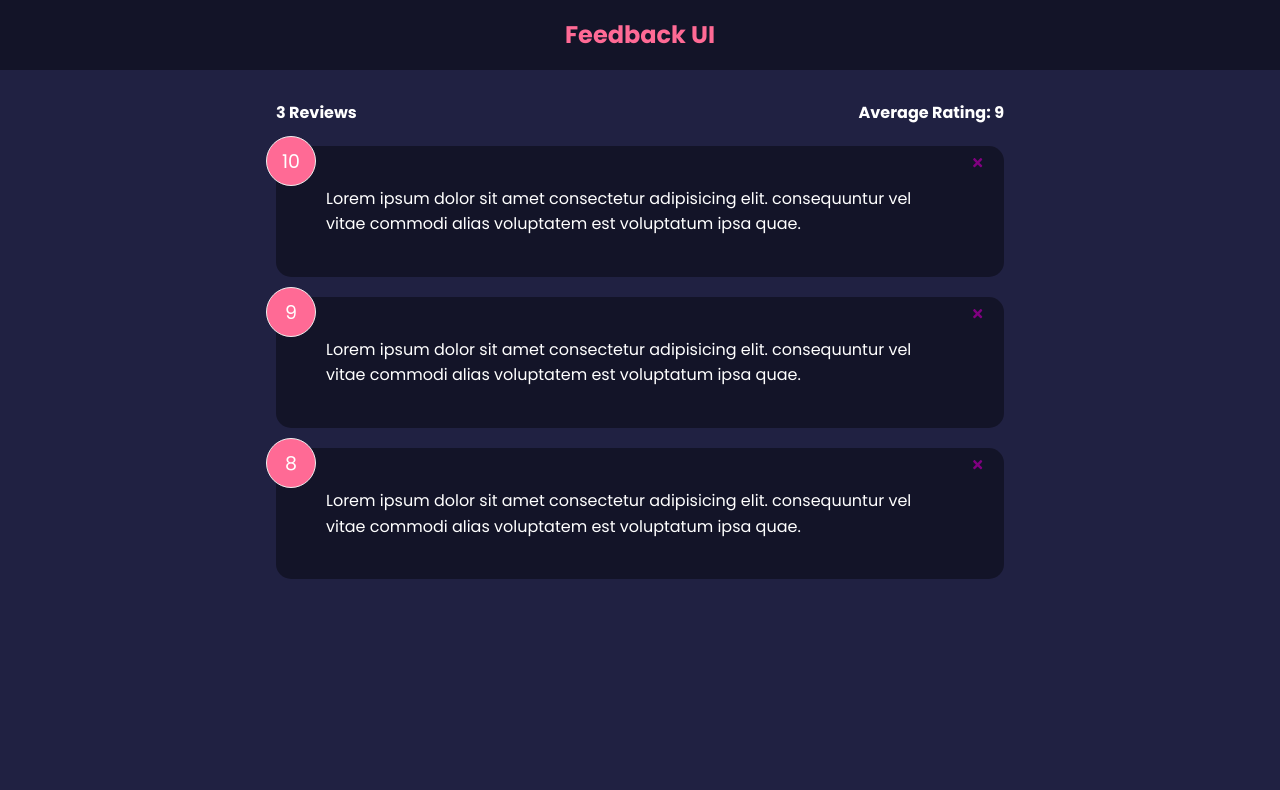
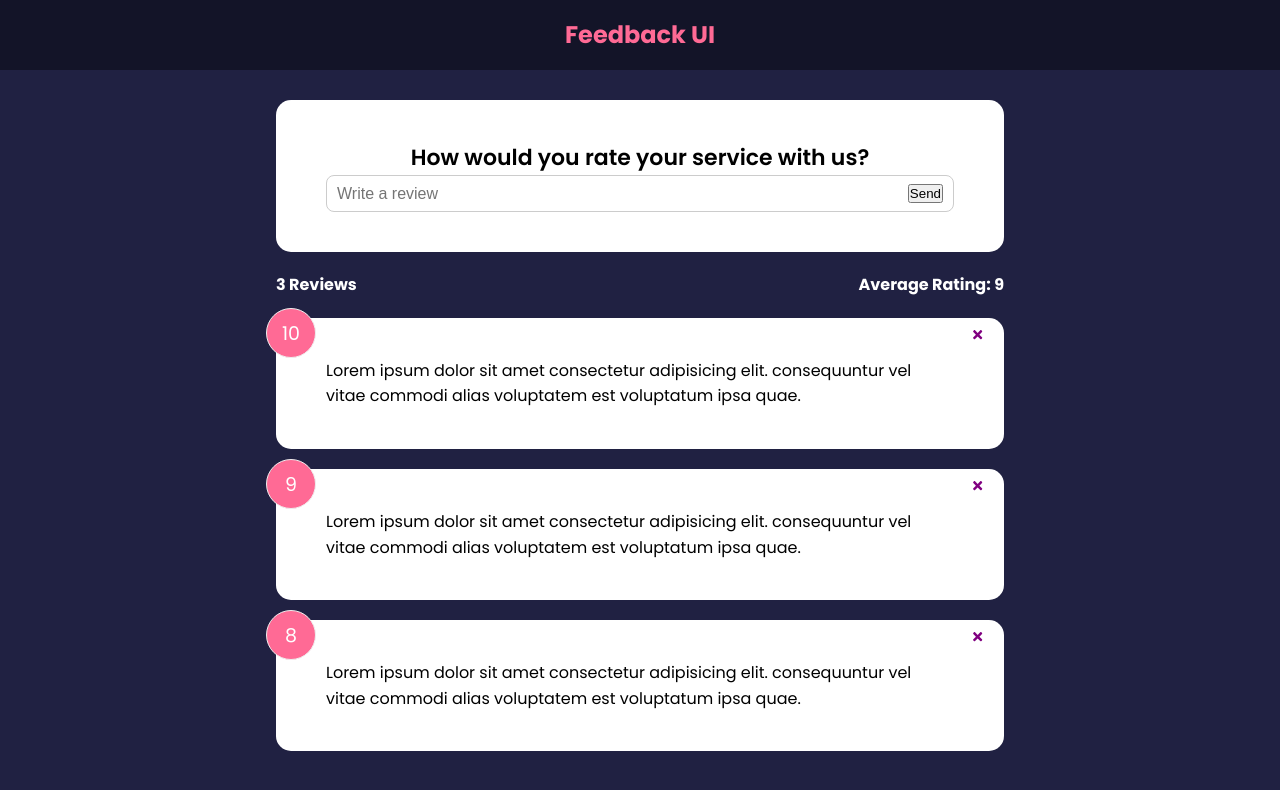
Before and after one commit to asouthern729/feedback-app, a React (Create React App) app: page / in a window 1280 px wide. Shown: the top 790 px of the page. Built offline with nearby package versions, Linux system fonts and the light colour scheme.

Commit message:
Form input and state

```diff
--- a/src/App.js
+++ b/src/App.js
@@ -2,6 +2,7 @@
 import Header from './components/Header'
 import FeedbackList from './components/FeedbackList'
 import FeedbackStats from './components/FeedbackStats'
+import FeedbackForm from './components/FeedbackForm'
 import FeedbackData from './data/FeedbackData'
 
 
@@ -18,6 +19,7 @@
     <>
       <Header />
       <div className="container">
+        <FeedbackForm />
         <FeedbackStats feedback={feedback} />
         <FeedbackList
         feedback={feedback}
--- /dev/null
+++ b/src/components/FeedbackForm.jsx
@@ -0,0 +1,30 @@
+import { useState } from 'react'
+import Card from './shared/Card'
+
+function FeedbackForm() {
+  const [text, setText] = useState('')
+
+  const handleTextChange = (e) => {
+    setText(e.target.value)
+  }
+
+  return (
+    <Card>
+      <form>
+        <h2>How would you rate your service with us?</h2>
+        {/* @todo - rating select component */}
+        <div className="input-group">
+          <input
+          onChange={handleTextChange}
+          type="text"
+          placeholder="Write a review"
+          value={text}
+          />
+          <button type="submit">Send</button>
+        </div>
+      </form>
+    </Card>
+  )
+}
+
+export default FeedbackForm
--- a/src/components/FeedbackList.jsx
+++ b/src/components/FeedbackList.jsx
@@ -21,7 +21,7 @@
 
 FeedbackList.propTypes = {
   feedback: PropTypes.array.isRequired,
-  item: PropTypes.object.isRequired
+  item: PropTypes.object
 }
 
 export default FeedbackList
--- a/src/components/FeedbackStats.jsx
+++ b/src/components/FeedbackStats.jsx
@@ -8,8 +8,6 @@
 
   // Removes trailing zero if average is whole number
   average = average.toFixed(1).replace(/[..]0$/, '')
-
-  console.log(average)
 
   return (
     <div className="feedback-stats">
--- a/src/components/shared/Card.jsx
+++ b/src/components/shared/Card.jsx
@@ -1,12 +1,6 @@
 import PropTypes from 'prop-types'
 
 function Card({ children, reverse }) {
-  // return (
-  //   <div className={`card ${reverse && 'reverse'}`}>
-  //     {children}
-  //   </div>
-  // )
-
   return (
     <div className="card" style={{backgroundColor: reverse ? 'rgba(0,0,0,0.4' : '#fff', color: reverse ? '#fff' : '#000'}}>
       {children}
@@ -15,7 +9,7 @@
 }
 
 Card.defaultProps = {
-  reverse: true
+  reverse: false
 }
 
 Card.propType = {
```
